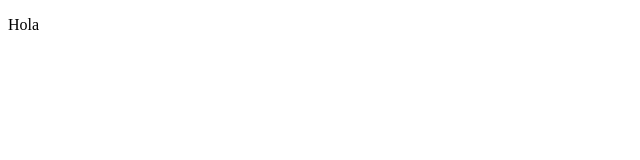
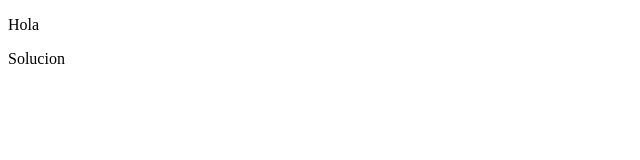
Before and after one commit to AdrianCPC/TetrisGame, a plain HTML site: page index.html in a window 1280 px wide. Shown: the full height of the page, 0-640 px from the left. Drawn offline with Linux system fonts and the light colour scheme.

Commit message:
test en rama develop

```diff
--- a/index.html
+++ b/index.html
@@ -8,5 +8,6 @@
     </head>
     <body>
         <p>Hola</p>
+        <p>Solucion</p>
     </body>
 </html>
```
